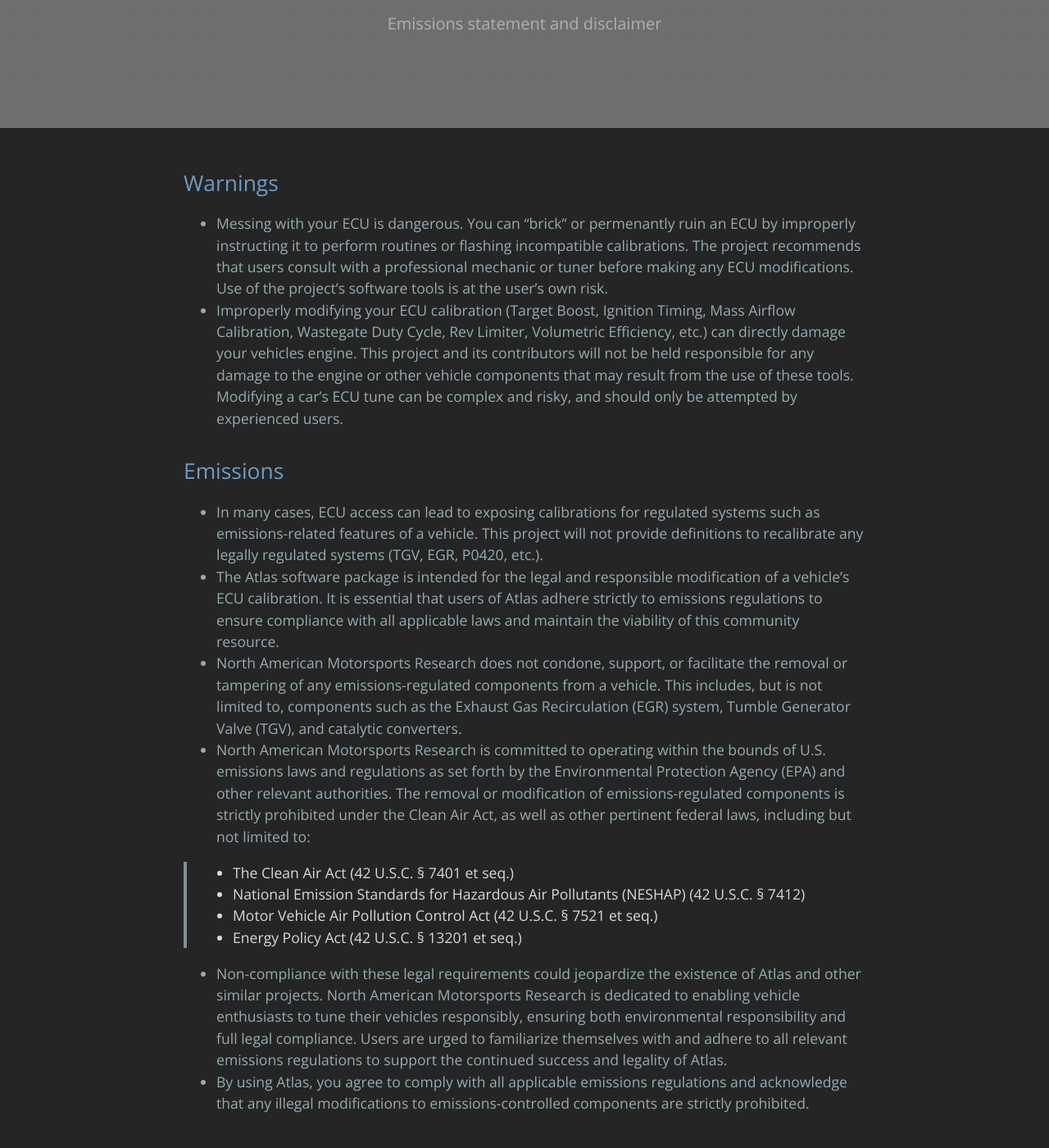
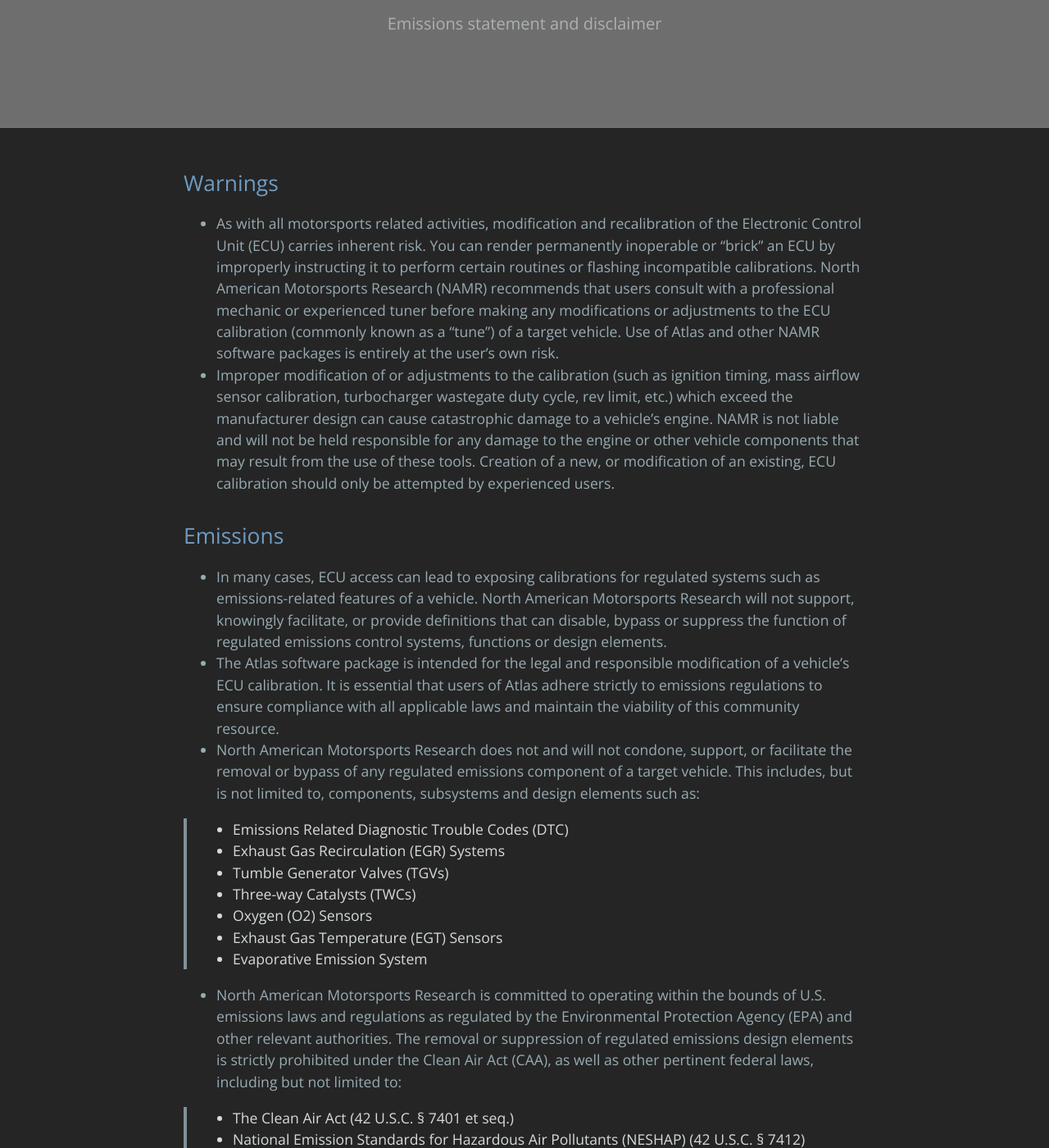
Before and after one commit to atlas-tuning/atlas-public, a Jekyll site: the page built from docs/emissions.md, in a window 1280 px wide and 1400 px high, scrolled down 217 px. Shown: the whole window at 82% size. Built offline with Jekyll 4.4.1, drawn with Linux system fonts in a browser that asks for light colours.

Commit message:
Update and clarify emissions statement

```diff
--- a/docs/emissions.md
+++ b/docs/emissions.md
@@ -8,14 +8,23 @@
 ---
 
 ## Warnings
-* Messing with your ECU is dangerous. You can "brick" or permenantly ruin an ECU by improperly instructing it to perform routines or flashing incompatible calibrations. The project recommends that users consult with a professional mechanic or tuner before making any ECU modifications. Use of the project's software tools is at the user's own risk.
-* Improperly modifying your ECU calibration (Target Boost, Ignition Timing, Mass Airflow Calibration, Wastegate Duty Cycle, Rev Limiter, Volumetric Efficiency, etc.) can directly damage your vehicles engine. This project and its contributors will not be held responsible for any damage to the engine or other vehicle components that may result from the use of these tools. Modifying a car's ECU tune can be complex and risky, and should only be attempted by experienced users.
+* As with all motorsports related activities, modification and recalibration of the Electronic Control Unit (ECU) carries inherent risk. You can render permanently inoperable or "brick" an ECU by improperly instructing it to perform certain routines or flashing incompatible calibrations. North American Motorsports Research (NAMR) recommends that users consult with a professional mechanic or experienced tuner before making any modifications or adjustments to the ECU calibration (commonly known as a "tune") of a target vehicle. Use of Atlas and other NAMR software packages is entirely at the user's own risk.
+* Improper modification of or adjustments to the calibration (such as ignition timing, mass airflow sensor calibration, turbocharger wastegate duty cycle, rev limit, etc.) which exceed the manufacturer design can cause catastrophic damage to a vehicle's engine. NAMR is not liable and will not be held responsible for any damage to the engine or other vehicle components that may result from the use of these tools. Creation of a new, or modification of an existing, ECU calibration should only be attempted by experienced users.
 
 ## Emissions
-* In many cases, ECU access can lead to exposing calibrations for regulated systems such as emissions-related features of a vehicle. This project will not provide definitions to recalibrate any legally regulated systems (TGV, EGR, P0420, etc.).
+* In many cases, ECU access can lead to exposing calibrations for regulated systems such as emissions-related features of a vehicle. North American Motorsports Research will not support, knowingly facilitate, or provide definitions that can disable, bypass or suppress the function of regulated emissions control systems, functions or design elements.
 * The Atlas software package is intended for the legal and responsible modification of a vehicle’s ECU calibration. It is essential that users of Atlas adhere strictly to emissions regulations to ensure compliance with all applicable laws and maintain the viability of this community resource.
-* North American Motorsports Research does not condone, support, or facilitate the removal or tampering of any emissions-regulated components from a vehicle. This includes, but is not limited to, components such as the Exhaust Gas Recirculation (EGR) system, Tumble Generator Valve (TGV), and catalytic converters.
-* North American Motorsports Research is committed to operating within the bounds of U.S. emissions laws and regulations as set forth by the Environmental Protection Agency (EPA) and other relevant authorities. The removal or modification of emissions-regulated components is strictly prohibited under the Clean Air Act, as well as other pertinent federal laws, including but not limited to:
+* North American Motorsports Research does not and will not condone, support, or facilitate the removal or bypass of any regulated emissions component of a target vehicle. This includes, but is not limited to, components, subsystems and design elements such as:
+
+> - Emissions Related Diagnostic Trouble Codes (DTC)
+> - Exhaust Gas Recirculation (EGR) Systems
+> - Tumble Generator Valves (TGVs)
+> - Three-way Catalysts (TWCs)
+> - Oxygen (O2) Sensors
+> - Exhaust Gas Temperature (EGT) Sensors
+> - Evaporative Emission System
+
+* North American Motorsports Research is committed to operating within the bounds of U.S. emissions laws and regulations as regulated by the Environmental Protection Agency (EPA) and other relevant authorities. The removal or suppression of regulated emissions design elements is strictly prohibited under the Clean Air Act (CAA), as well as other pertinent federal laws, including but not limited to:
 
 > - The Clean Air Act (42 U.S.C. § 7401 et seq.)
 > - National Emission Standards for Hazardous Air Pollutants (NESHAP) (42 U.S.C. § 7412)
```
